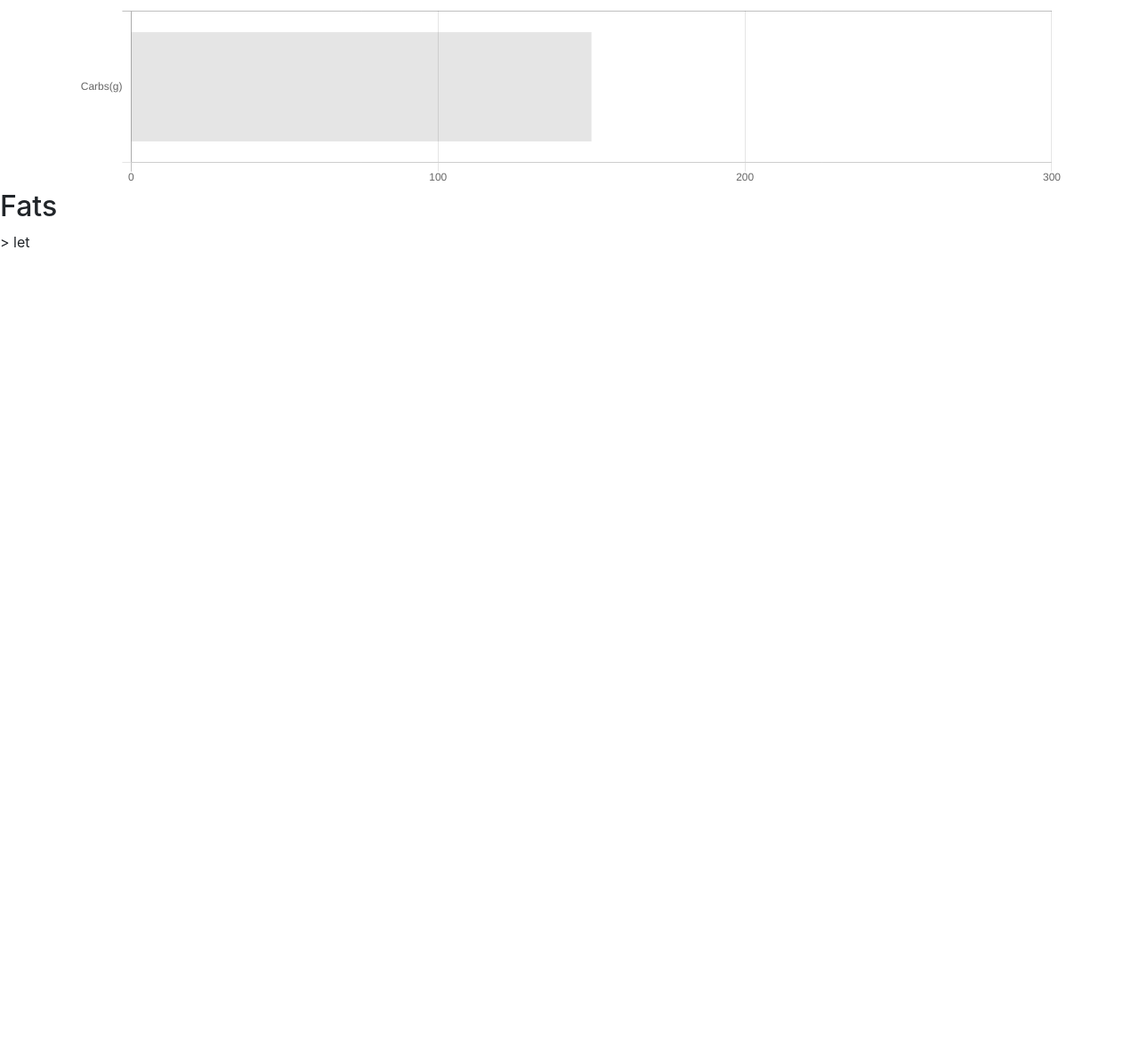
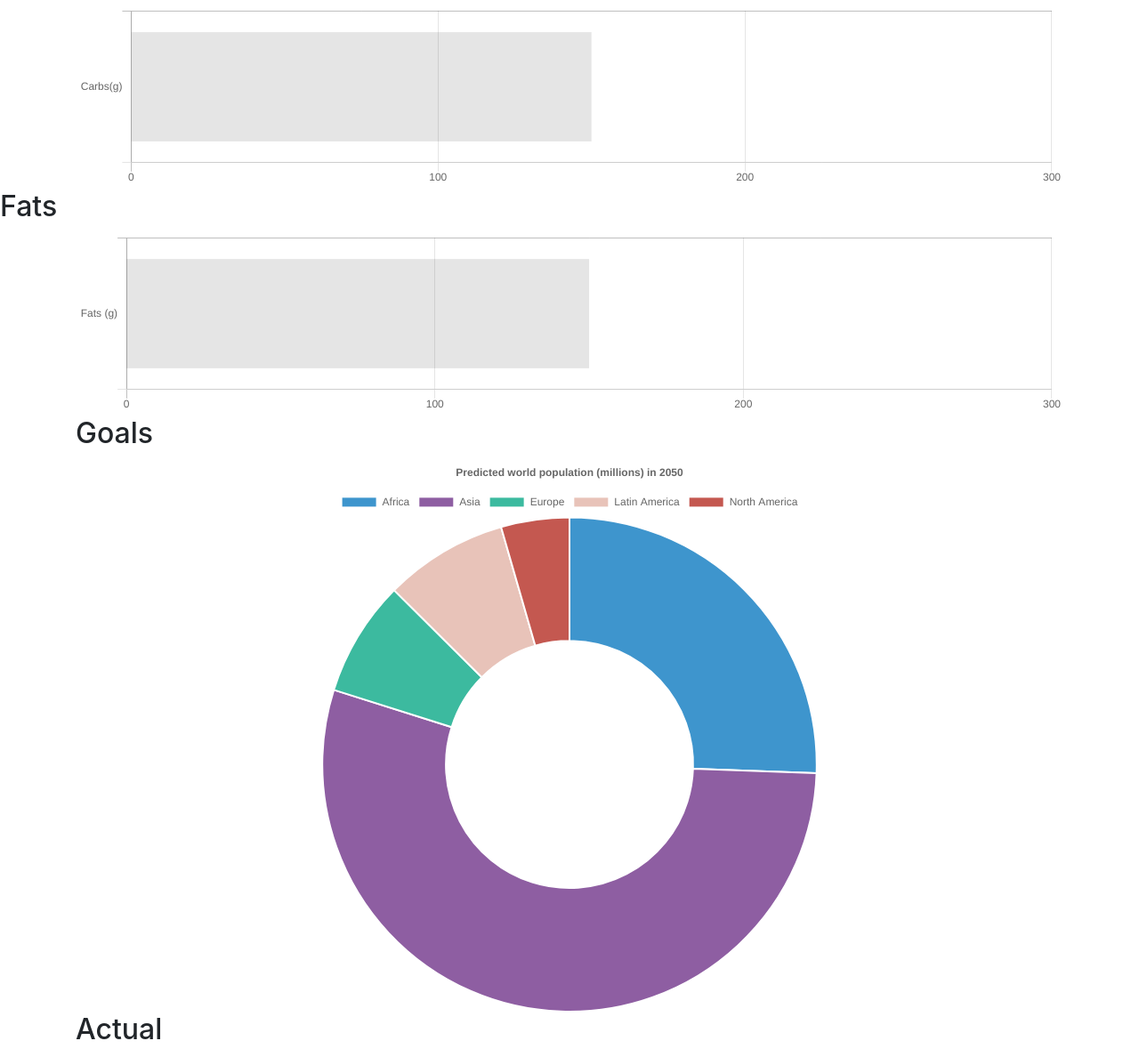
Before and after one commit to Aradhya-B/macroS, a plain HTML site: page front/index.html in a window 1280 px wide. Shown: the part 606-1785 px from the top of the page at 89% size. Before the commit the page ends 890 px from the top, so only its background shows below. Drawn offline with nearby package versions, Linux system fonts and the light colour scheme.

Commit message:
update with goals and actual charts

```diff
--- a/front/index.html
+++ b/front/index.html
@@ -156,16 +156,109 @@
 
 
 <h2>Fats</h2>
->
-  let
+
+
+<div class="container">
+  <canvas id="fats" width="400" height="75"></canvas>
+</div>
+
+<script>
+  let fats = document.getElementById('fats').getContext('2d');
+  let fatchar = new Chart(fats, {
+    type: 'horizontalBar',
+    data:{
+            labels: ['Fats (g)'],
+            datasets: [{
+                data: [150]
+            }]
+        },
+    options: {
+      scales: {
+            xAxes: [{
+                ticks: {
+                    suggestedMin: 0,
+                    stepSize: 100,
+                    maxTicksLimit: 6,
+                    suggestedMax: 300 // make this the variable here
+                }
+            }]
+        },
+      legend:{
+        display: false
+      },
+      hover: false
+
+
+    }
+  });
+
+
+</script>
+</div>
+
+<div class="container">
+  <div class="row">
+    <div class="col">
+    <h2>Goals</h2>
+    <canvas id="doughnut-chart" width="800" height="450"></canvas>
+<script>
+
+new Chart(document.getElementById("doughnut-chart"), {
+    type: 'doughnut',
+    data: {
+      labels: ["Africa", "Asia", "Europe", "Latin America", "North America"],
+      datasets: [
+        {
+          label: "Population (millions)",
+          backgroundColor: ["#3e95cd", "#8e5ea2","#3cba9f","#e8c3b9","#c45850"],
+          data: [2478,5267,734,784,433]
+        }
+      ]
+    },
+    options: {
+      title: {
+        display: true,
+        text: 'Predicted world population (millions) in 2050'
+      }
+    }
+});
+
+</script>
+
+    </div>
+    <div class="col">
+      <h2>Actual</h2>
+
+
+    <canvas id="actual" width="800" height="450"></canvas>
+
+    <script>
+
+new Chart(document.getElementById("actual"), {
+    type: 'doughnut',
+    data: {
+      labels: ["Africa", "Asia", "Europe", "Latin America", "North America"],
+      datasets: [
+        {
+          label: "Population (millions)",
+          backgroundColor: ["#3e95cd", "#8e5ea2","#3cba9f","#e8c3b9","#c45850"],
+          data: [2478,5267,734,784,433]
+        }
+      ]
+    },
+    options: {
+      title: {
+        display: true,
+        text: 'Predicted world population (millions) in 2050'
+      }
+    }
+});
+    </script>
+    </div>
+  </div>
+</div>
 
 
 
-
-<div class="row">
-  <div class="column"></div>
-  <div class="column"></div>
-</div>
-
 </body>
 </html>
--- a/server.js
+++ b/server.js
@@ -12,7 +12,7 @@ data: {
     }})
 
 .then((res) => {
-    console.log(res.data.foods[0].food_name)
+    console.log(res.data.foods[0])
     return;
 })
   .catch((error) => {
```
